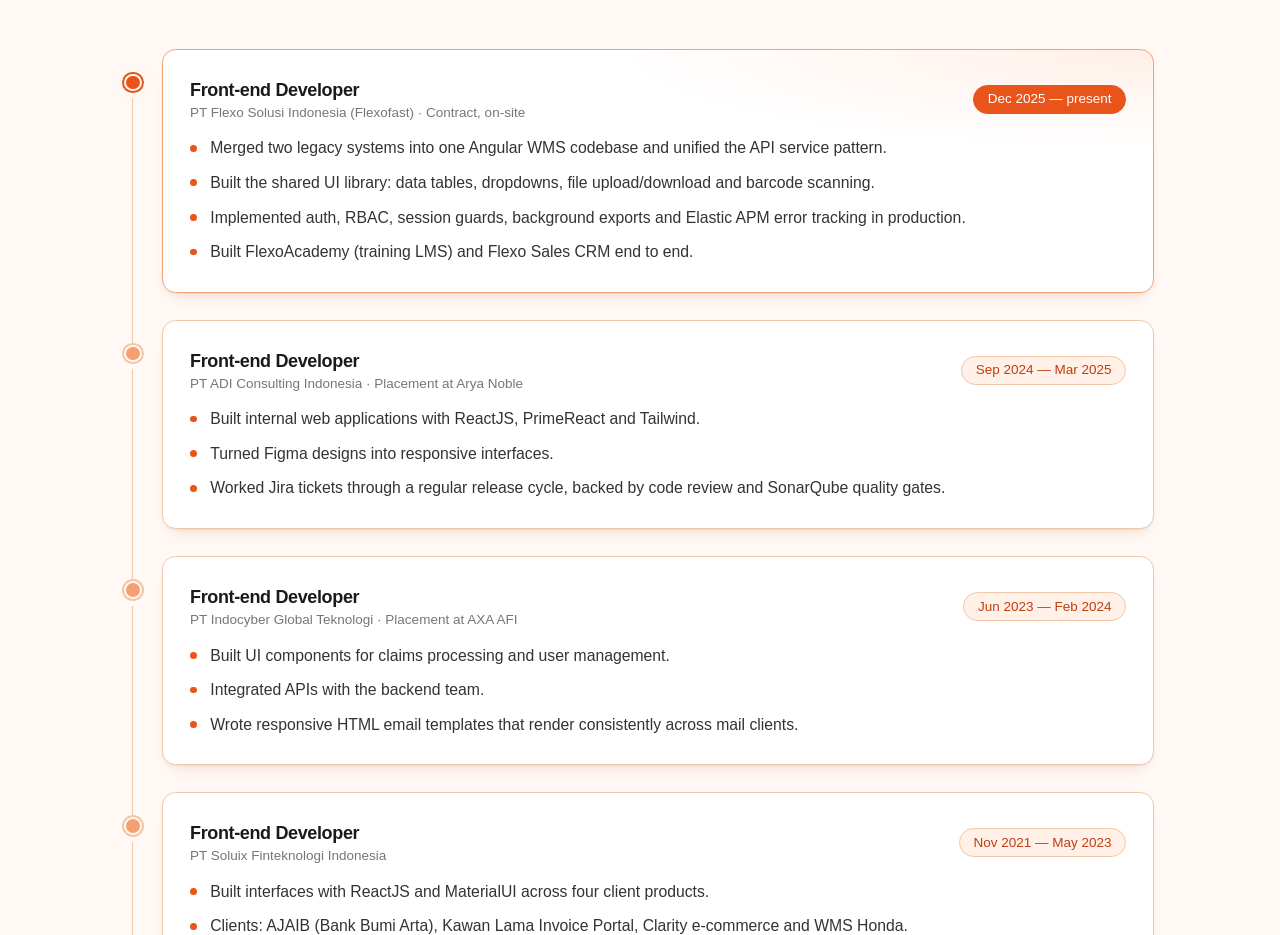
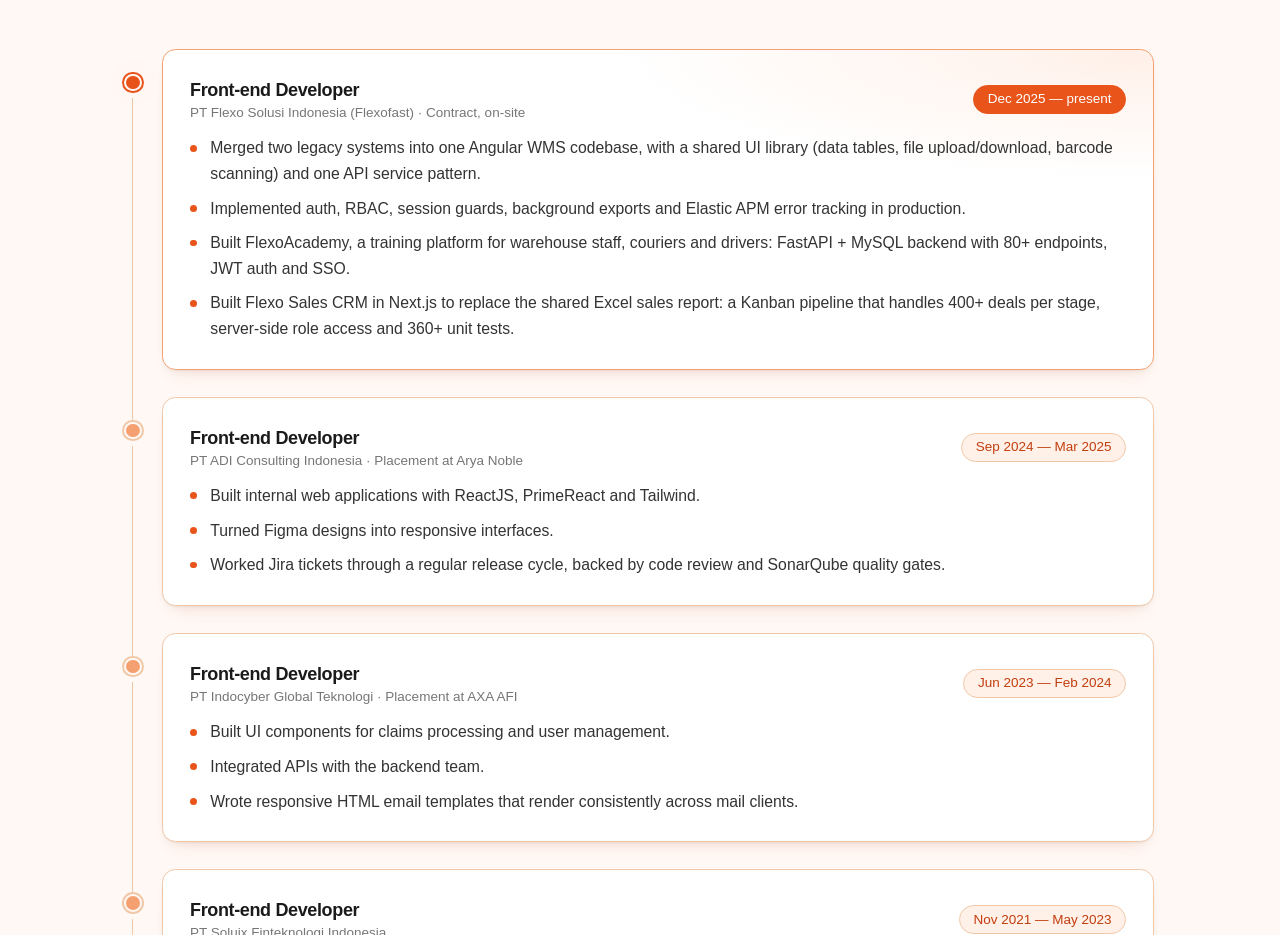
Before and after one commit to hasabifariz/portfolio, an Angular app: page / in a window 1280 px wide. Shown: the part 3440-4375 px from the top of the page. Built offline with nearby package versions, Linux system fonts and the light colour scheme; a small style sheet from the web is missing.

Commit message:
feat: update experience details for clarity and completeness

```diff
--- a/src/app/data/experience.ts
+++ b/src/app/data/experience.ts
@@ -15,10 +15,10 @@
     title: 'Front-end Developer',
     company: 'PT Flexo Solusi Indonesia (Flexofast) · Contract, on-site',
     points: [
-      'Merged two legacy systems into one Angular WMS codebase and unified the API service pattern.',
-      'Built the shared UI library: data tables, dropdowns, file upload/download and barcode scanning.',
+      'Merged two legacy systems into one Angular WMS codebase, with a shared UI library (data tables, file upload/download, barcode scanning) and one API service pattern.',
       'Implemented auth, RBAC, session guards, background exports and Elastic APM error tracking in production.',
-      'Built FlexoAcademy (training LMS) and Flexo Sales CRM end to end.',
+      'Built FlexoAcademy, a training platform for warehouse staff, couriers and drivers: FastAPI + MySQL backend with 80+ endpoints, JWT auth and SSO.',
+      'Built Flexo Sales CRM in Next.js to replace the shared Excel sales report: a Kanban pipeline that handles 400+ deals per stage, server-side role access and 360+ unit tests.',
     ],
     active: true,
   },
```
